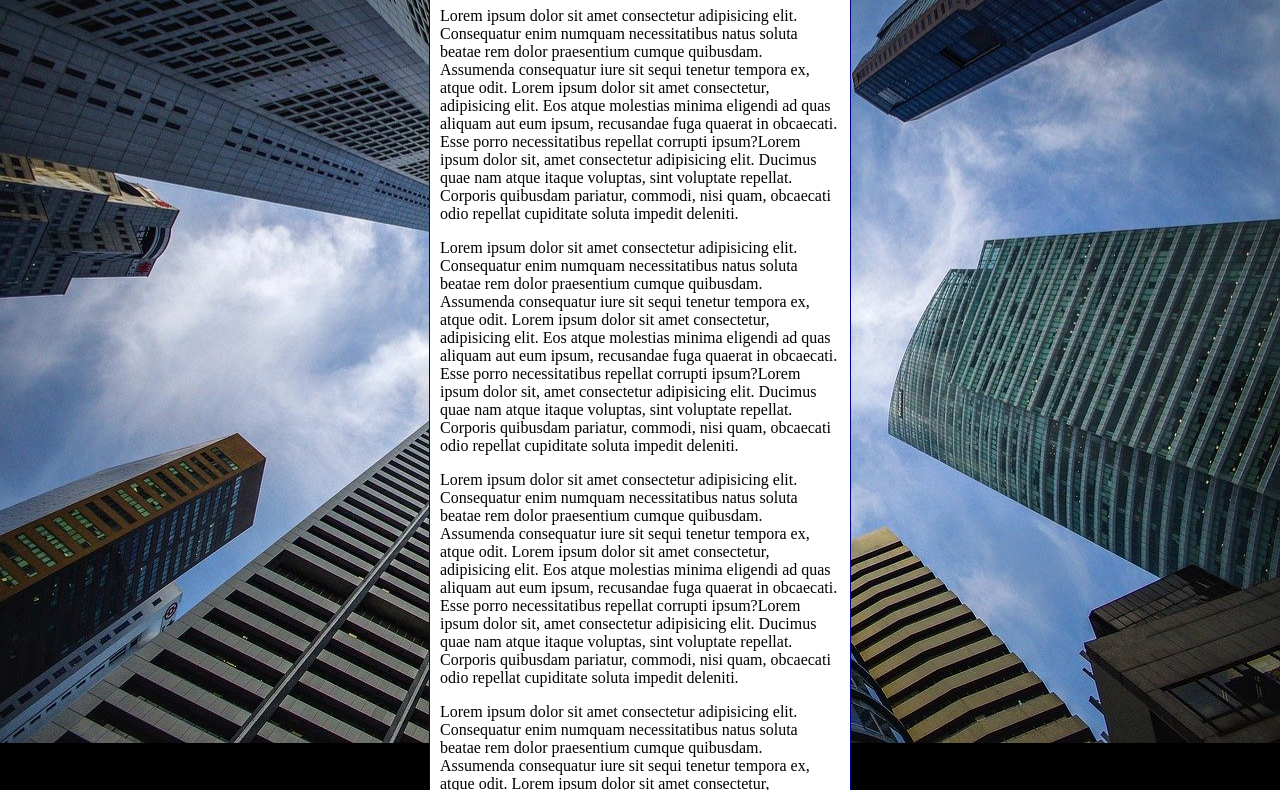
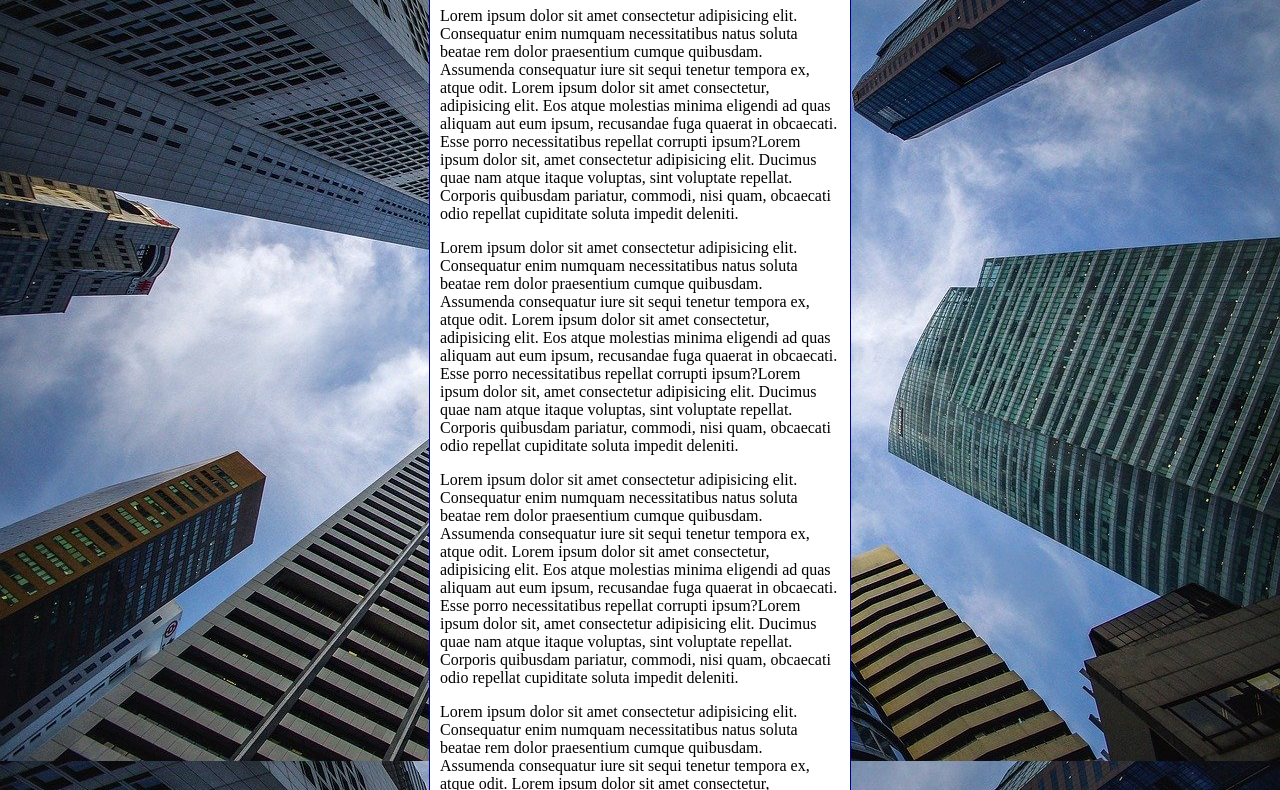
Before and after one commit to cordeiromarcio/html-css, a plain HTML site: page exercicios/ex022/fundo006.html in a window 1280 px wide. Shown: the part 92-882 px from the top of the page. Drawn offline with Linux system fonts and the light colour scheme.

Commit message:
Atualização background-attachment e shorthand

```diff
--- a/exercicios/ex022/fundo006.html
+++ b/exercicios/ex022/fundo006.html
@@ -3,20 +3,28 @@
 <head>
     <meta charset="UTF-8">
     <meta name="viewport" content="width=device-width, initial-scale=1.0">
-    <title>Document</title>
+    <title>Fundo fixo de tela</title>
     <style>
         body{
             height: 100vh;
-            background-color: black;
+           /* background-color: black;
             background-image: url('imagens/wallpaper002.jpg');
             background-position: center center;
             background-repeat: no-repeat;
             background-size: cover;
-        }
+            background-attachment: fixed;
+
+
+Shorthand- background
+color > image > position > repeat > [size] > attachment
+*/
+background: black url('imagens/wallpaper002.jpg') center center no-repeat fixed;
+background-size: cover;
+}
 
         main{
             background-color: white;
-            width: 400px;
+            max-width: 400px;
             padding: 10px;
             margin: auto;
             border: 1px solid darkblue;
```
